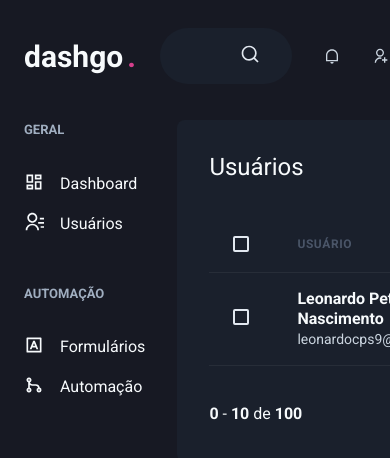
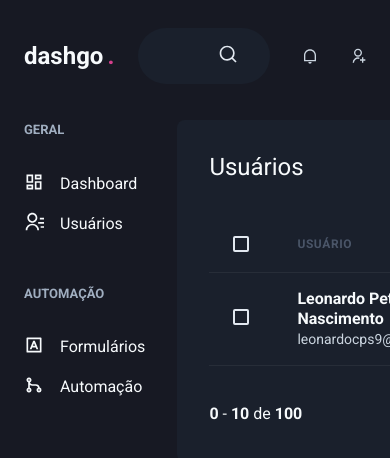
Before and after one commit to Aprendizado-cursos/dashgo, a Next.js app: page /users in a window 390 px wide. Shown: the top 458 px of the page. Built offline with nearby package versions, Linux system fonts and the light colour scheme.

Commit message:
feat(Component: Header): :sparkles: Responsividade no Chakra

```diff
--- a/src/components/Header/Logo.tsx
+++ b/src/components/Header/Logo.tsx
@@ -2,7 +2,7 @@
 
 export function Logo() {
     return (
-        <Text fontSize="3xl" fontWeight="bold" latterSpacing="tight" w="64">
+        <Text fontSize={["2xl", "3xl"]} fontWeight="bold" latterSpacing="tight" w="64">
             dashgo
             <Text as="span" ml="1" color="pink.500">
                 .
```
